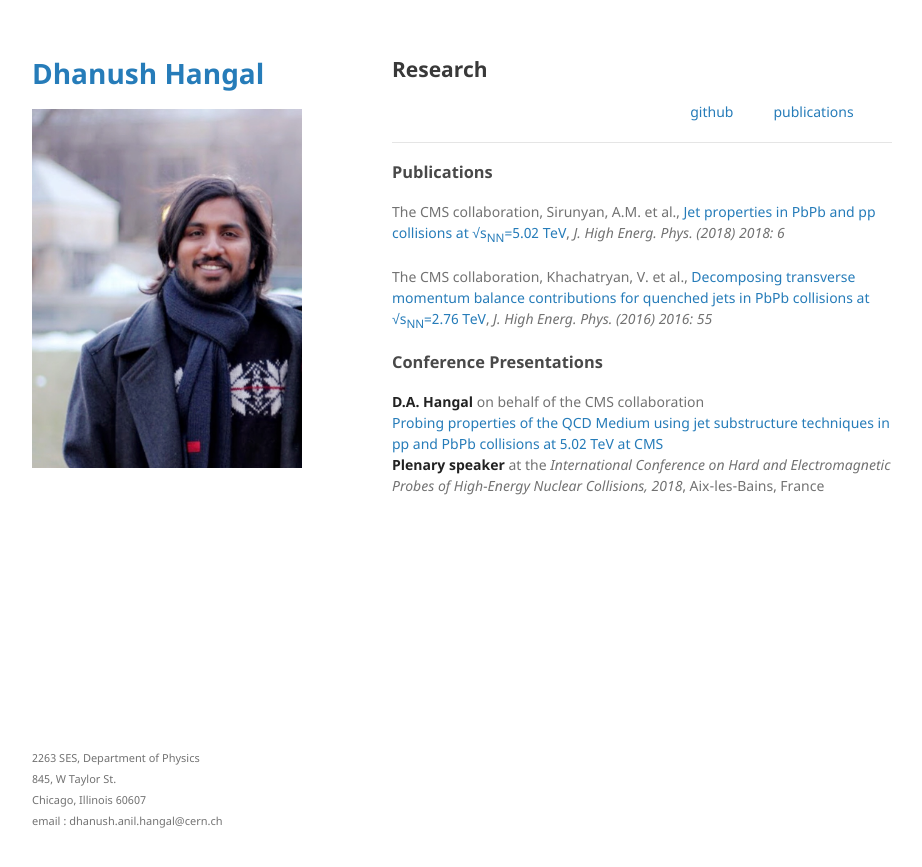
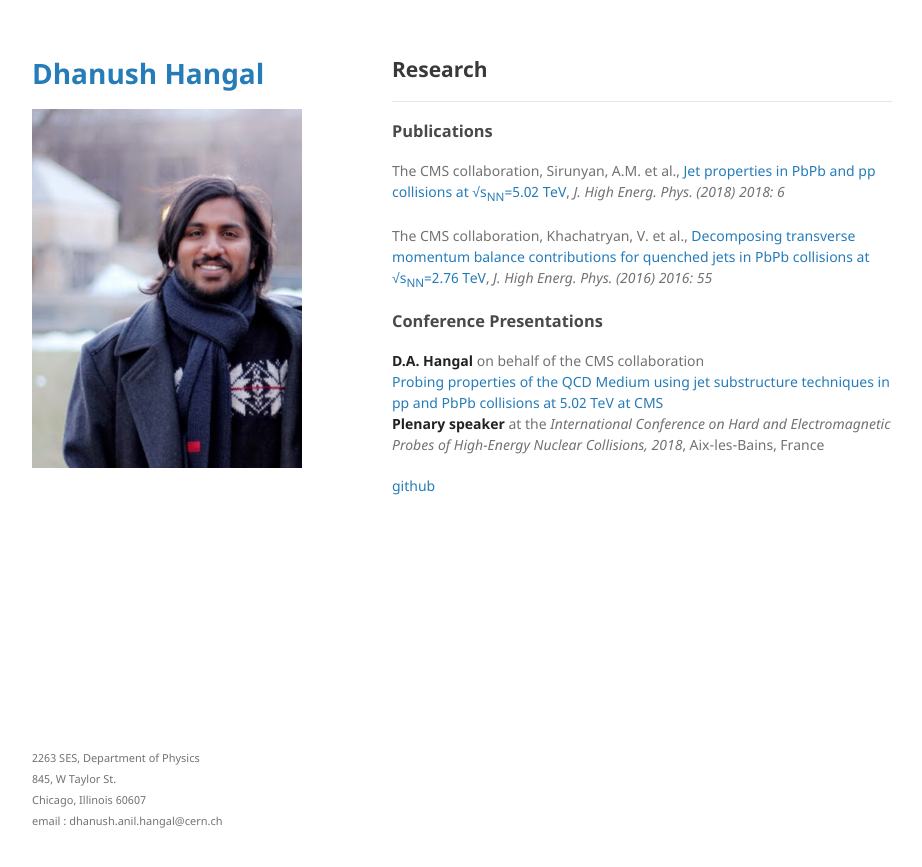
Before and after one commit to dhanushhangal/dhanushhangal.github.io, a Jekyll site: the page built from research.md, in a window 1280 px wide. Shown: the top 867 px of the page, without its empty margins (178-1100 px from the left). Built offline with Jekyll 4.4.1, drawn with Linux system fonts in a browser that asks for light colours; our own code applies the rules of GitHub Pages for plain Markdown files; the repository's description, which GitHub fills in, is left out.

Commit message:
Update research.md

```diff
--- a/research.md
+++ b/research.md
@@ -1,5 +1,4 @@
 ## Research
-&nbsp; &nbsp; &nbsp; &nbsp; &nbsp; &nbsp; &nbsp; &nbsp; &nbsp; &nbsp; &nbsp; &nbsp; &nbsp; &nbsp; &nbsp; &nbsp;  &nbsp; &nbsp; &nbsp; &nbsp; &nbsp; &nbsp; &nbsp; &nbsp; &nbsp; &nbsp; &nbsp; &nbsp; &nbsp; &nbsp; &nbsp; &nbsp; &nbsp; &nbsp;  &nbsp; &nbsp; &nbsp; &nbsp; &nbsp; &nbsp; &nbsp; [github](https://github.com/dhanushhangal) &nbsp; &nbsp; &nbsp; &nbsp; &nbsp; [publications](./publications.html)
 
 * * *
 
```
Also changed, not shown: other parts of research.md (+3 -0 lines).
